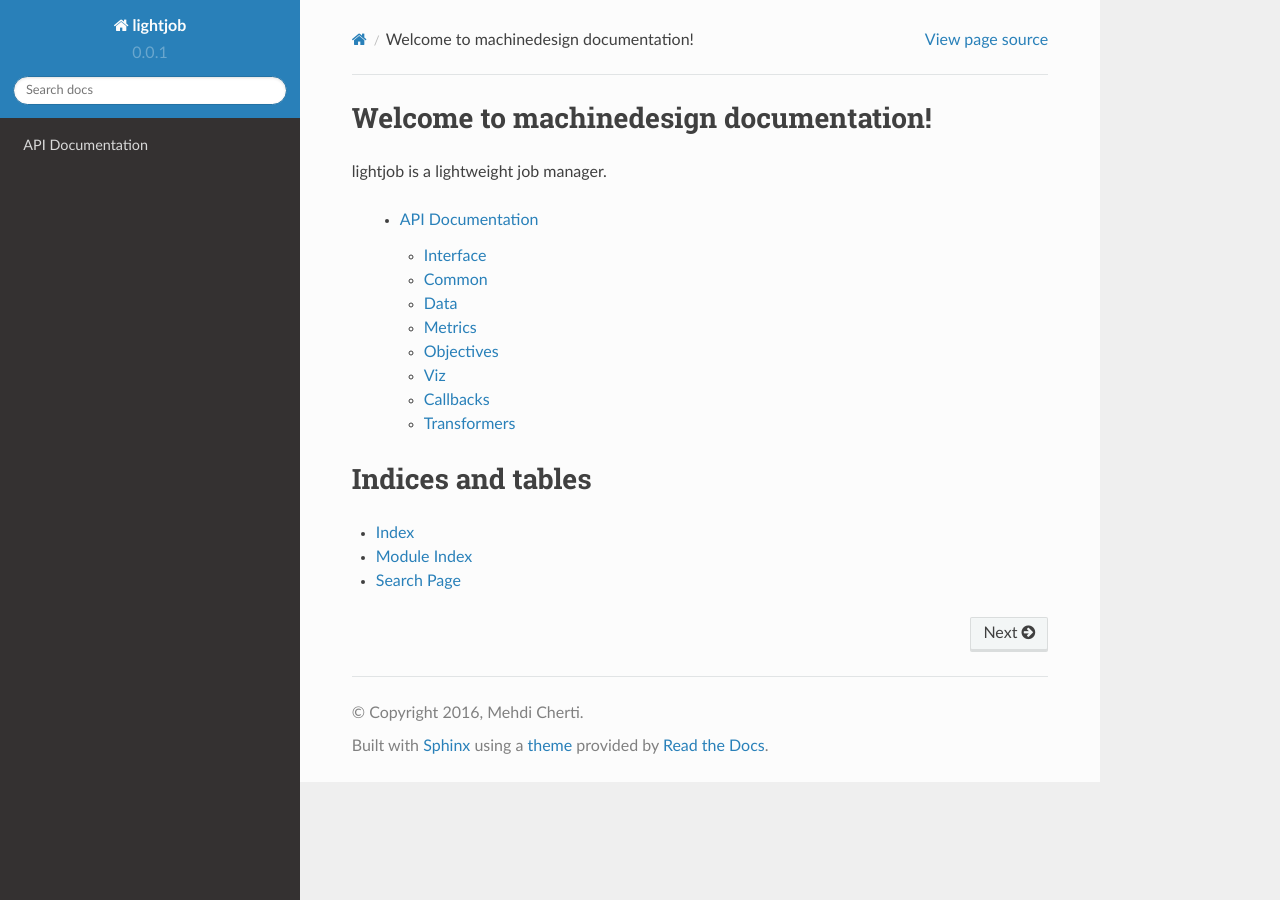
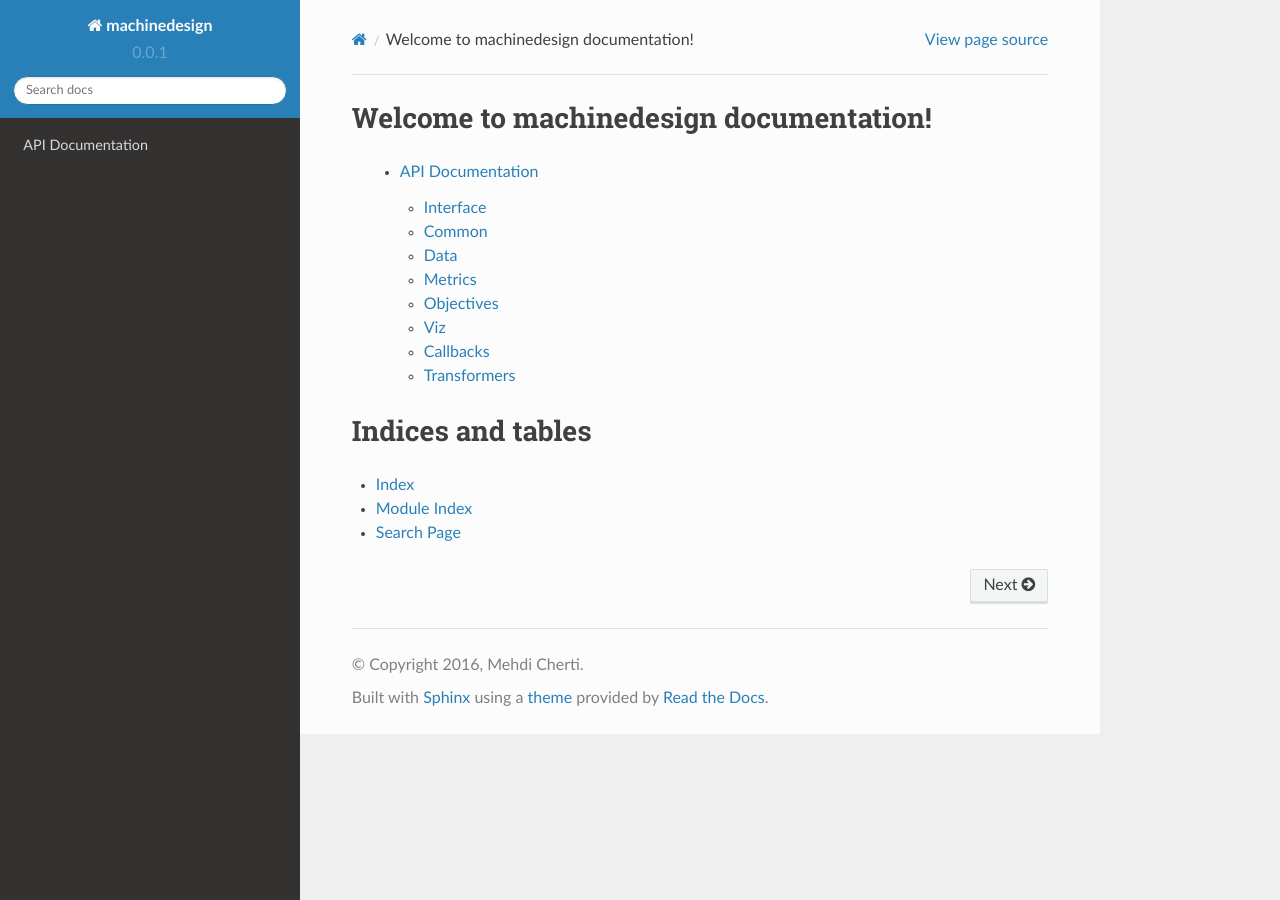
Before and after one commit to machinedesign/machine_design, a Sphinx documentation site: the page built from doc/index.rst, in a window 1280 px wide. Built offline with Sphinx 7.4.7 and the Read the Docs theme 2.0.0, drawn with Linux system fonts in a browser that asks for light colours; formulas are drawn with MathJax 3; pages that are not in the unit, such as notebooks, are missing from menus.

Commit message:
update doc title

```diff
--- a/doc/conf.py
+++ b/doc/conf.py
@@ -84,7 +84,7 @@ plot_gallery = True
 master_doc = 'index'
 
 # General information about the project.
-project = u'lightjob'
+project = u'machinedesign'
 copyright = u'2016, Mehdi Cherti'
 
 # The version info for the project you're documenting, acts as replacement for
--- a/doc/index.rst
+++ b/doc/index.rst
@@ -1,7 +1,5 @@
 Welcome to machinedesign documentation!
 ==================================
-
-lightjob is a lightweight job manager.
 
     .. toctree::
        :maxdepth: 2
```
